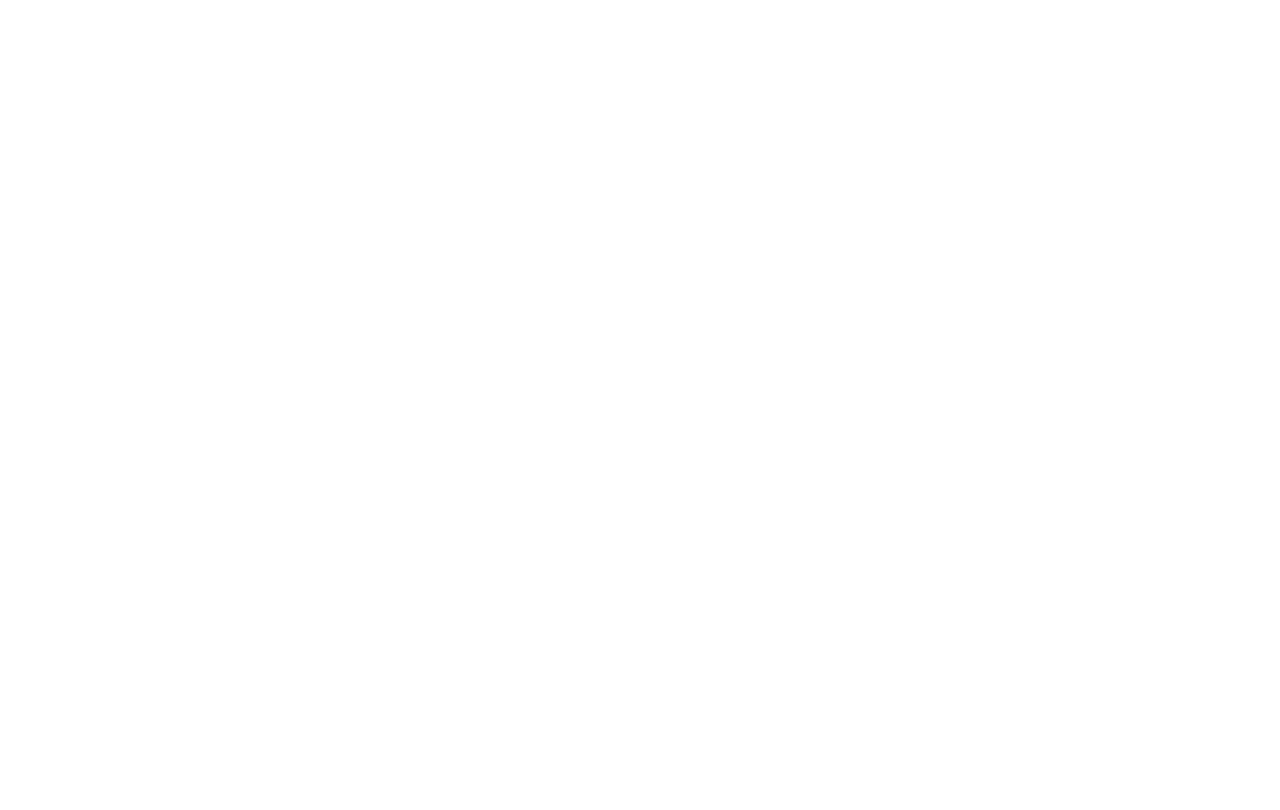
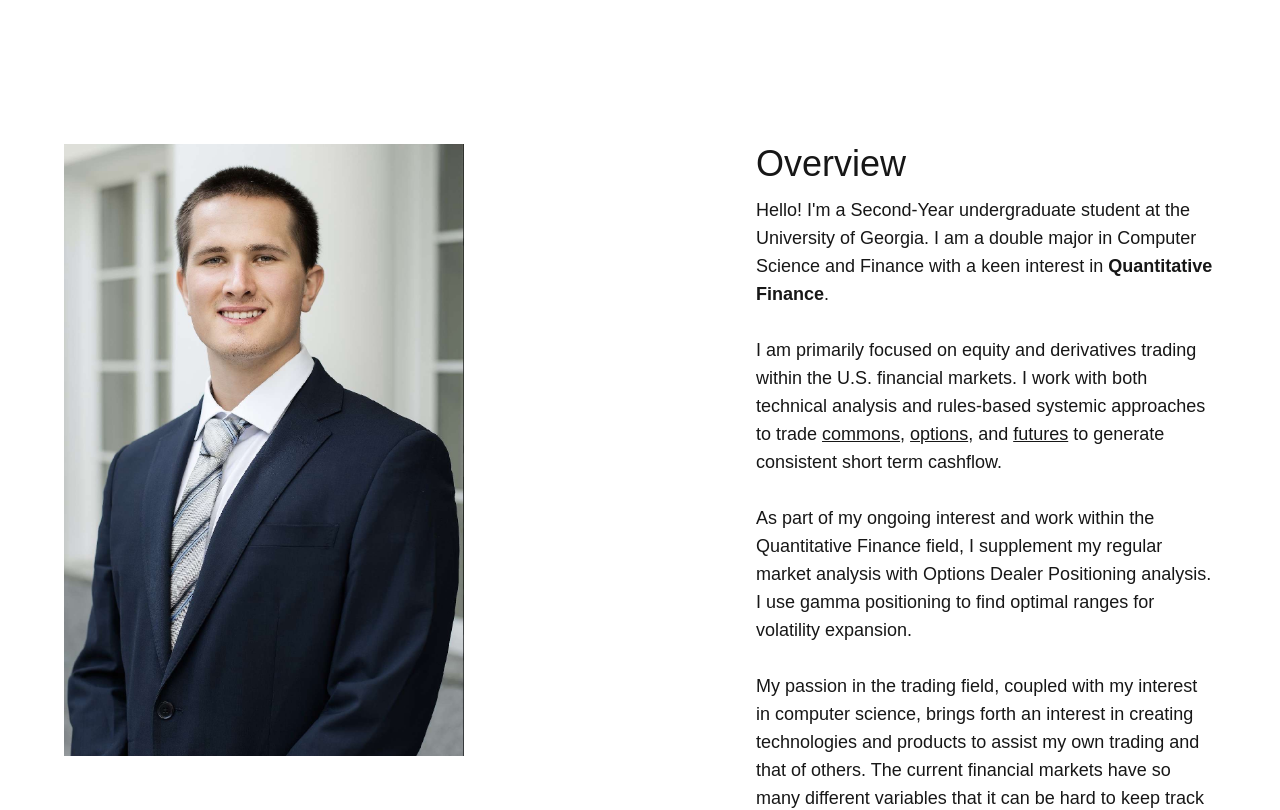
Before and after one commit to IgnasPanavas/IgnasPanavas-site, a Next.js app in the folder ignas-panavas-site/: page /about in a window 1280 px wide. Shown: the top 810 px of the page. Built offline with nearby package versions, Linux system fonts and the light colour scheme.

Commit message:
minor updates

```diff
--- a/ignas-panavas-site/src/app/about/page.tsx
+++ b/ignas-panavas-site/src/app/about/page.tsx
@@ -1,11 +1,48 @@
+import Image from "next/image"
 
-import Gallery from "@/components/Gallery"
 export default function About() {
     return (
-      <div>
-        <main className='flex justify-center items-center min-h-screen'>
+      <div className="flex items-center justify-center min-h-screen py-36">
+      <main className="flex-col items-center justify-between w-full max-w-6xl space-y-10">
 
-        </main>
-      </div>
+        <div className="flex space-x-10">
+          {/* Section 2: Account View */}
+          <section className="flex-grow basis-1/2">
+              <Image
+                src="/resources/professional.jpg"
+                alt="Ignas Panavas"
+                width={400} // Adjust width
+                height={300} // Adjust height
+
+              />
+          </section>
+
+          {/* Section 1: Name and Description */}
+          <section className="flex flex-col items-start flex-grow basis-1/3 space-y-3">
+            <h1 className="text-4xl">Overview</h1>
+            <h2 className="text-lg">Hello! I&apos;m a Second-Year undergraduate student at the University of Georgia.
+              I am a double major in Computer Science and Finance with a keen interest in <b>Quantitative Finance</b>.
+              <br></br> <br></br>
+              I am primarily focused on equity and derivatives trading within the U.S. financial markets. I work with both
+              technical analysis and rules-based systemic approaches to trade <u>commons</u>, <u>options</u>, and <u>futures</u> to generate
+              consistent short term cashflow.
+              <br></br><br></br>
+              As part of my ongoing interest and work within the Quantitative Finance field, I supplement my regular market analysis
+              with Options Dealer Positioning analysis. I use gamma positioning to find optimal ranges for volatility expansion.
+              <br></br><br></br>
+              My passion in the trading field, coupled with my interest in computer science, brings forth an interest in creating technologies
+              and products to assist my own trading and that of others. The current financial markets have so many different variables that it can
+              be hard to keep track of everything influencing a given position. I&apos;m interested
+
+              </h2>
+          </section>
+        </div>
+        <div className="flex items-center justify-center w-full max-w-6xl py-48 ">
+          <section className="flex items-center ">
+            <h1 className="text-4xl">Check Out Some of My Projects!</h1>
+          </section>
+        </div>
+      </main>
+    </div>
     );
   }
--- a/ignas-panavas-site/src/app/projects/page.tsx
+++ b/ignas-panavas-site/src/app/projects/page.tsx
@@ -1,5 +1,3 @@
-import ProjectTile from "@/components/project-tile";
-
 
 export default function Projects() {
   return (
```
